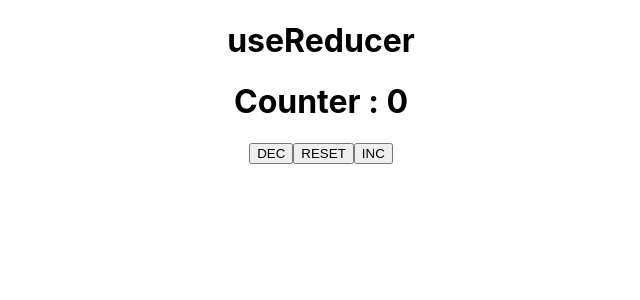
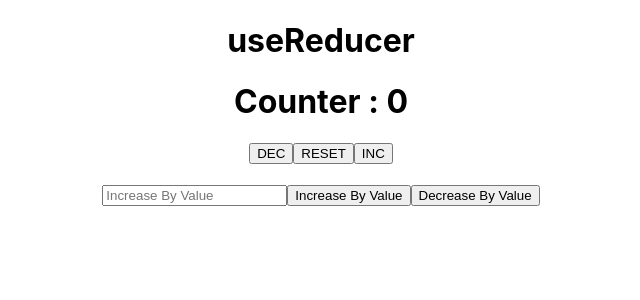
Before and after one commit to ankitsng0007/AnkitRepo, a React (Create React App) app in the folder RCT-101/Day-16/Asgn-1/reducer/: page / in a window 1280 px wide. Shown: the top 300 px of the page, without its empty margins (319-959 px from the left). Built offline with nearby package versions, Linux system fonts and the light colour scheme.

Commit message:
file added

```diff
--- a/RCT-101/Day-16/Asgn-1/reducer/src/Component/Action.jsx
+++ b/RCT-101/Day-16/Asgn-1/reducer/src/Component/Action.jsx
@@ -3,3 +3,15 @@ export const IncAction = {type:"IncrementCount"};
 
 export const DecAction = {type:"DecrementCount"};
 export const ResetAction = {type:"ResetCount"};
+
+export const IncrementByValue=(value)=>{
+    return{
+    type:"IncrementCountValue",
+    payload:value
+    }
+}
+export const DecrementByValue=(value)=> ({
+        type:"DecrementCountValue",
+        payload:value
+}
+)
--- a/RCT-101/Day-16/Asgn-1/reducer/src/Component/Counter.jsx
+++ b/RCT-101/Day-16/Asgn-1/reducer/src/Component/Counter.jsx
@@ -3,15 +3,27 @@ import { Reducer } from "./Reducer";
 import { IncAction } from "./Action";
 import { DecAction } from "./Action";
 import { ResetAction } from "./Action";
+import { IncrementByValue } from "./Action";
+import { DecrementByValue } from "./Action";
 
 export const Counter=()=>{
-    const [state,dispatch]=useReducer(Reducer,0)
+    const [state,dispatch]=useReducer(Reducer,0);
+    const [inputValue,setInputValue]= useState("");
    return(
     <div>
         <h1>Counter : {state}</h1>
+        <div>
         <button onClick={()=>dispatch(DecAction)}>DEC</button>
         <button onClick={()=>dispatch(ResetAction)}>RESET</button>
         <button onClick={()=>dispatch(IncAction)}>INC</button>
+        </div>
+        <br/>
+        <div>
+            <input placeholder="Increase By Value"
+             type="number" value={inputValue} onChange={(e)=>setInputValue(Number(e.target.value))}/>
+             <button onClick={()=>dispatch(IncrementByValue(inputValue))}>Increase By Value</button>
+             <button onClick={()=>dispatch(DecrementByValue(inputValue))}>Decrease By Value</button>
+        </div>
     </div>
    )
 }
--- a/RCT-101/Day-16/Asgn-1/reducer/src/Component/Reducer.jsx
+++ b/RCT-101/Day-16/Asgn-1/reducer/src/Component/Reducer.jsx
@@ -14,5 +14,9 @@ export const Reducer=(state,action)=>{
         case "IncrementCount": return state+1;
         case "DecrementCount": return state-1;
         case "ResetCount": return 0;
+        case "IncrementCountValue": return state + action.payload;
+        case "DecrementCountValue": return state + action.payload;
+        default:
+            return state;
     }
   }
```
